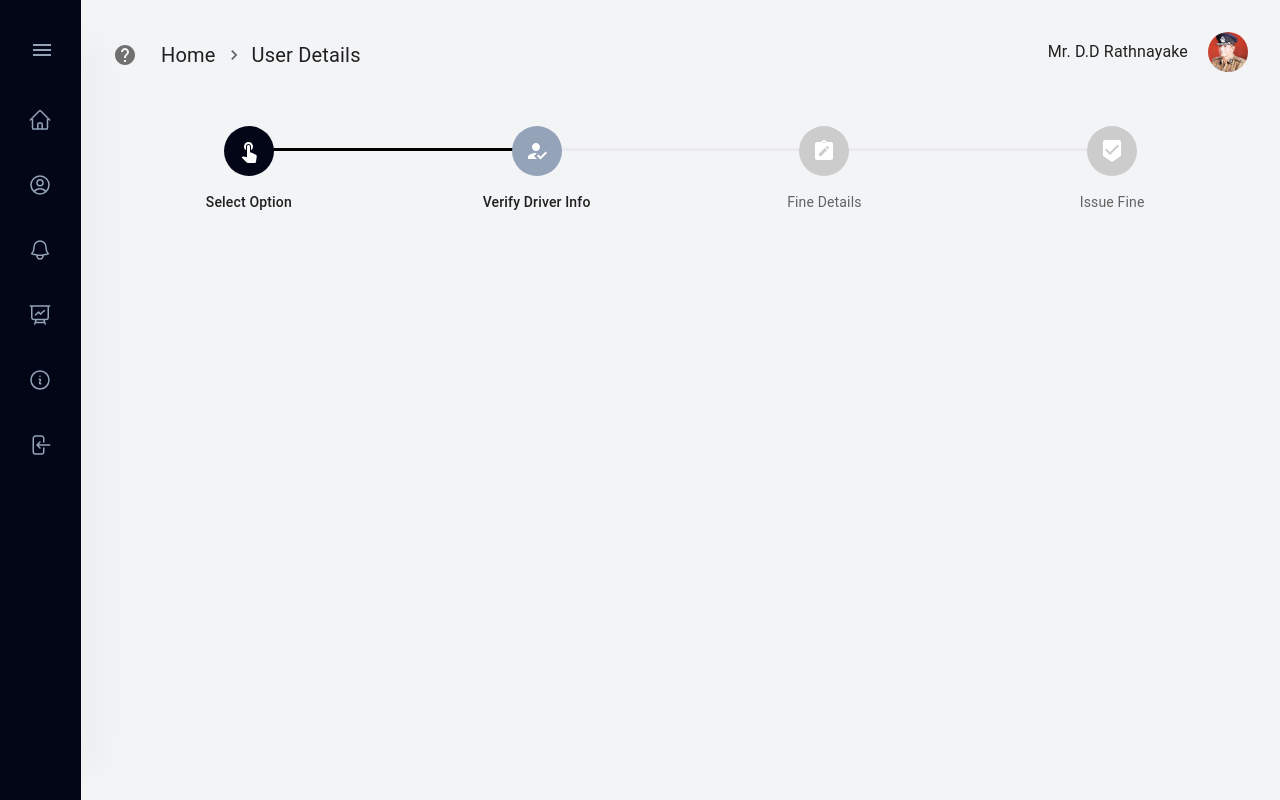
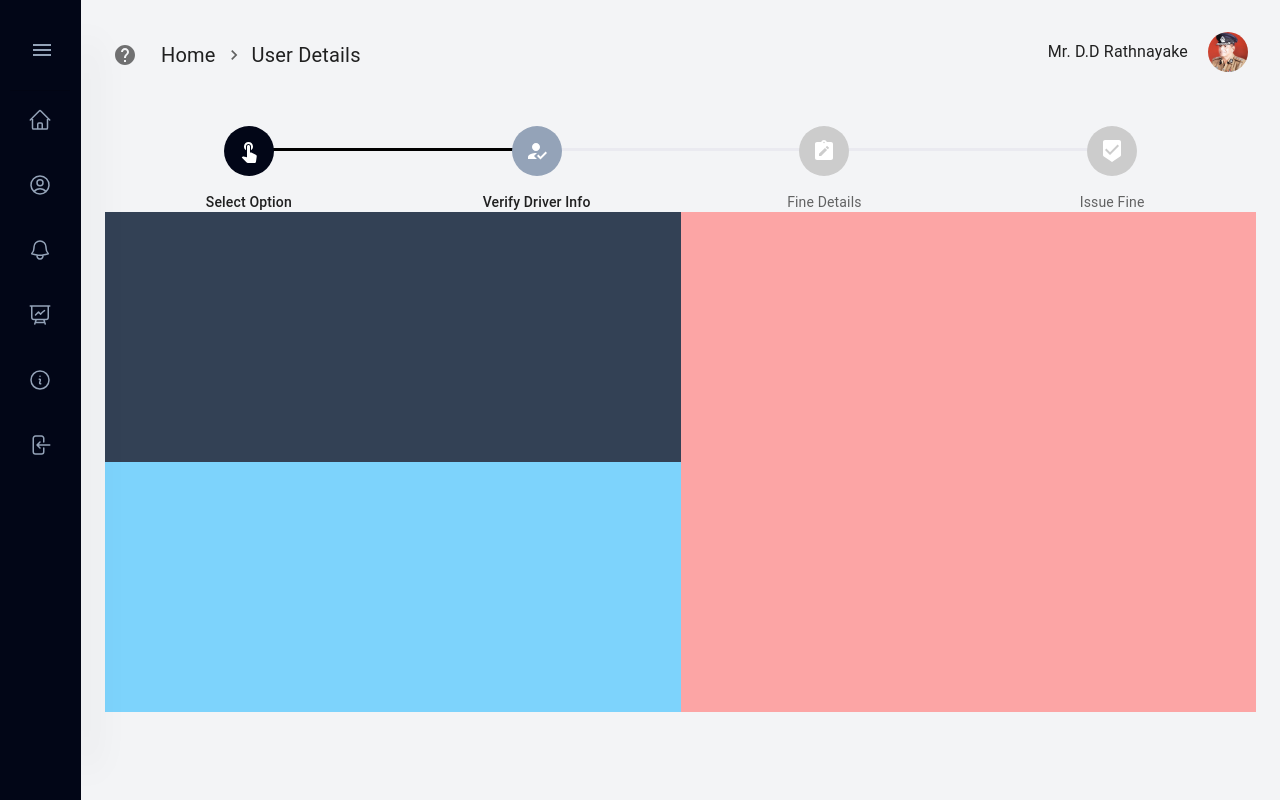
Before and after one commit to StudentCare-group6/CopSco, a React (Create React App) app: page /userdetails in a window 1280 px wide. Built offline with nearby package versions, Linux system fonts and the light colour scheme.

Commit message:
added layout foe user details

```diff
--- a/src/pages/Traffic police/UserDetails.jsx
+++ b/src/pages/Traffic police/UserDetails.jsx
@@ -18,22 +18,17 @@ export default function UserDetails() {
                 <CustomizedSteppers step={1} />
             </Box>
             <Box>
-                <Stack direction="row" className='bg-red-500' sx={{ height: '100%' }}>
-                    <Grid container spacing={0}>
-                        <Grid item>
+                <Stack direction="row" className='bg-red-500' sx = {{height:500}}>
+                    <Grid container spacing={0} className = 'bg-red-400'>
+                        <Grid item lg={12} className='bg-slate-700'>
 
                         </Grid>
-                        <Grid item>
+                        <Grid item lg={12} className='bg-sky-300'>
 
                         </Grid>
                     </Grid>
-                    <Grid container>
-                        <Grid item>
+                    <Grid container className = 'bg-red-300'>
 
-                        </Grid>
-                        <Grid item>
-
-                        </Grid>
                     </Grid>
 
                 </Stack>
```
Also changed, not shown: src/components/Traffic police/LicenseCard.jsx (added).
